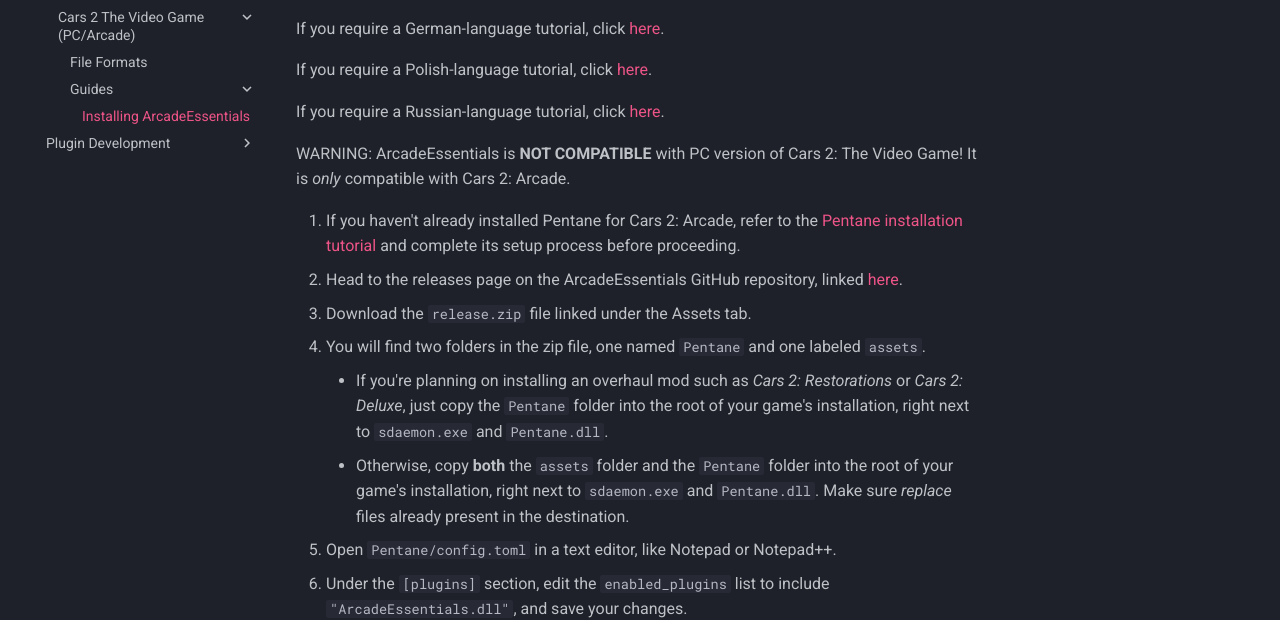
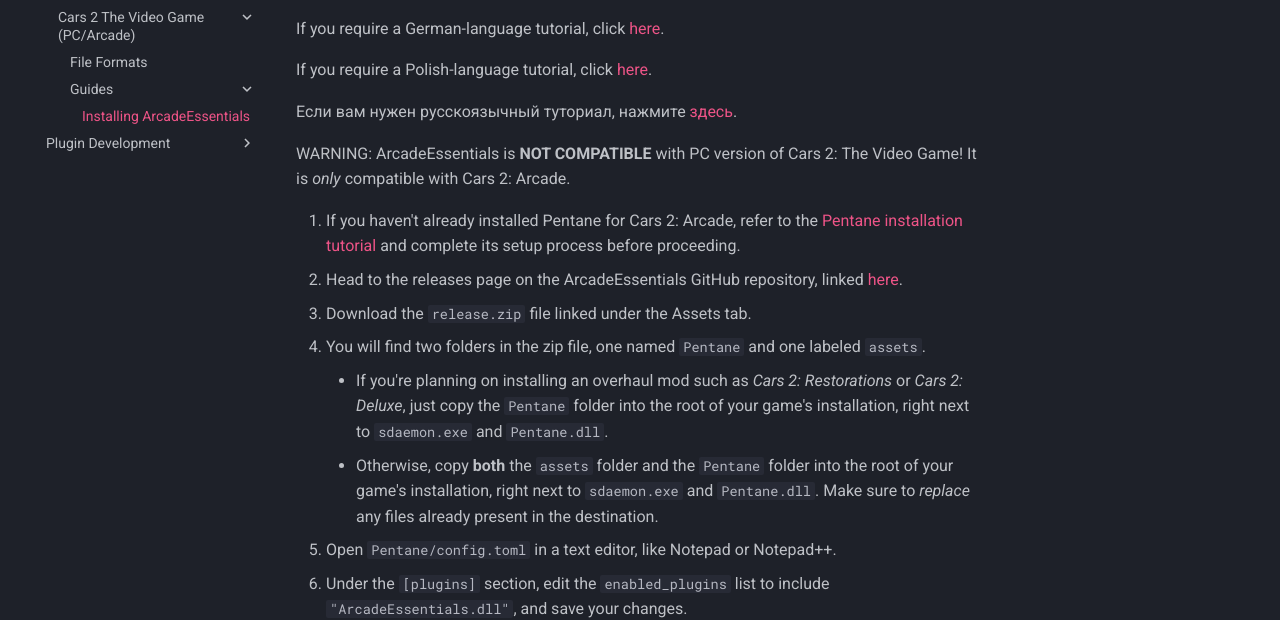
Before and after one commit to high-octane-dev/high-octane-dev.github.io, an MkDocs documentation site: the page built from docs/games/cars-2/guides/arcade-essentials.md, in a window 1280 px wide and 1155 px high. Shown: the part 247-867 px from the top of the window. Built offline with MkDocs 1.6.1 and Material for MkDocs 9.7.7, drawn with Linux system fonts in a browser that asks for light colours.

Commit message:
add ru tutorials

```diff
--- a/docs/games/cars-2/guides/arcade-essentials.md
+++ b/docs/games/cars-2/guides/arcade-essentials.md
@@ -8,7 +8,7 @@
 
 If you require a Polish-language tutorial, click [here](https://docs.google.com/POLISH_TUTORIAL_HERE).
 
-If you require a Russian-language tutorial, click [here](https://docs.google.com/RUSSIAN_TUTORIAL_HERE).
+Если вам нужен русскоязычный туториал, нажмите [здесь](https://docs.google.com/document/d/1YhnYanMW06EJkPTmW2CpTRwuoUwi82A4tlPDrTKS3Dc).
 
 WARNING: ArcadeEssentials is **NOT COMPATIBLE** with PC version of Cars 2: The Video Game! It is *only* compatible with Cars 2: Arcade.
 
@@ -17,7 +17,7 @@
 3. Download the `release.zip` file linked under the Assets tab.
 4. You will find two folders in the zip file, one named `Pentane` and one labeled `assets`.
 	- If you're planning on installing an overhaul mod such as *Cars 2: Restorations* or *Cars 2: Deluxe*, just copy the `Pentane` folder into the root of your game's installation, right next to `sdaemon.exe` and `Pentane.dll`.
-	- Otherwise, copy **both** the `assets` folder and the `Pentane` folder into the root of your game's installation, right next to `sdaemon.exe` and `Pentane.dll`. Make sure *replace* files already present in the destination.
+	- Otherwise, copy **both** the `assets` folder and the `Pentane` folder into the root of your game's installation, right next to `sdaemon.exe` and `Pentane.dll`. Make sure to *replace* any files already present in the destination.
 5. Open `Pentane/config.toml` in a text editor, like Notepad or Notepad++.
 6. Under the `[plugins]` section, edit the `enabled_plugins` list to include `"ArcadeEssentials.dll"`, and save your changes.
 	- Example:
```
Also changed, not shown: docs/installation-and-setup.md (+1 -1 lines).
